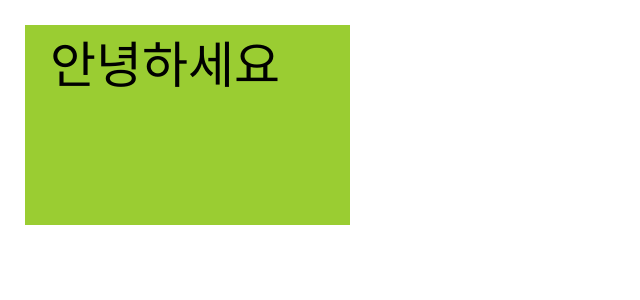
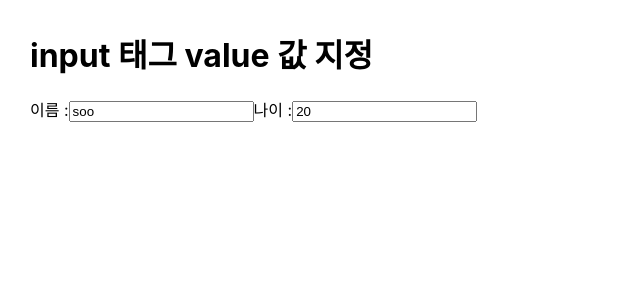
Before and after one commit to SUMIN-SUI/React, a React (Create React App) app: page / in a window 1280 px wide. Shown: the top 300 px of the page, without its empty margins (0-640 px from the left). Built offline with nearby package versions, Linux system fonts and the light colour scheme.

Commit message:
no message

```diff
--- a/src/index.js
+++ b/src/index.js
@@ -2,6 +2,7 @@ import React from "react";
 import ReactDOM from "react-dom/client";
 import "./index.css";
 import reportWebVitals from "./reportWebVitals";
+
 // import App from "./App";
 // import App_practice1_2 from "./App_practice1_2";
 // import App_practice3 from "./App_practice3";
@@ -16,7 +17,9 @@ import reportWebVitals from "./reportWebVitals";
 // import FirstScssComponent from "./style/components/FirstScssComponent";
 // import App_Nesting from "./style/App_Nesting";
 // import App_ParentSelector from "./style/components/ParentSelector";
-import App_operations from "./style/components/Operations.jsx";
+// import App_operations from "./style/components/Operations.jsx";
+// import App_useEffect from "./useEffect/App_useEffect";
+import App_useRef from "./useRef/App_useRef";
 
 const root = ReactDOM.createRoot(document.getElementById("root"));
 root.render(
@@ -34,7 +37,9 @@ root.render(
     {/* <App_styled_components_props /> */}
     {/* <App_Nesting /> */}
     {/* <App_ParentSelector /> */}
-    <App_operations />
+    {/* <App_operations /> */}
+    {/* <App_useEffect /> */}
+    <App_useRef />
   </>
 );
 
--- /dev/null
+++ b/src/useEffect/App_useEffect.js
@@ -0,0 +1,12 @@
+import React from "react";
+import AddName from "./components_useEffect/AddName";
+
+const App_useEffect = () => {
+  return (
+    <div>
+      <AddName />
+    </div>
+  );
+};
+
+export default App_useEffect;
--- /dev/null
+++ b/src/useRef/App_useRef.js
@@ -0,0 +1,20 @@
+import React from "react";
+// import UseRefComponent1 from "./UseRefComponent1";
+// import UseRefComponent2 from "./UseRefComponent2";
+// import UseRefComponent3 from "./UseRefComponent3";
+// import UseRefDom from "./UseRefDom";
+import InputValue from "./InputValue";
+
+const App_useRef = () => {
+  return (
+    <div>
+      {/* <UseRefComponent1 /> */}
+      {/* <UseRefComponent2 /> */}
+      {/* <UseRefComponent3 /> */}
+      {/* <UseRefDom /> */}
+      <InputValue />
+    </div>
+  );
+};
+
+export default App_useRef;
--- /dev/null
+++ b/src/useRef/InputValue.jsx
@@ -0,0 +1,44 @@
+import React, { useState, useRef } from "react";
+
+const InputValue = () => {
+  const [name, setName] = useState("soo");
+  const [age, setAge] = useState(20);
+
+  const nameRef = useRef();
+  const ageRef = useRef();
+
+  function changeHandler() {
+    setName(nameRef.current.value);
+    setAge(ageRef.current.value);
+  }
+
+  const style = {
+    margin: "30px",
+  };
+
+  return (
+    <div>
+      <div style={style}>
+        <h1>input 태그 value 값 지정</h1>
+        이름 :
+        <input
+          type="text"
+          value={name}
+          ref={nameRef}
+          //   onChange={(e) => setName(e.target.value)}
+          onChange={(e) => changeHandler()}
+        />
+        나이 :
+        <input
+          type="number"
+          value={age}
+          ref={ageRef}
+          //   onChange={(e) => setAge(e.target.value)}
+          onChange={(e) => changeHandler()}
+        />
+      </div>
+    </div>
+  );
+};
+
+export default InputValue;
--- /dev/null
+++ b/src/useRef/UseRefComponent1.jsx
@@ -0,0 +1,12 @@
+import React, { useRef } from "react";
+
+const UseRefComponent1 = () => {
+  const ref = useRef("안녕하세요");
+  console.log("변경 전 ref 값 : ", ref.current);
+
+  ref.current = "Hello";
+  console.log("변경 후 ref 값 : ", ref.current);
+
+  return <div></div>;
+};
+export default UseRefComponent1;
--- /dev/null
+++ b/src/useRef/UseRefComponent2.jsx
@@ -0,0 +1,27 @@
+import React, { useState, useRef } from "react";
+
+const UseRefComponent2 = () => {
+  const [count, setCount] = useState(0);
+  const countRef = useRef(0);
+
+  function addStateHandler() {
+    console.log("STATE 변경");
+    setCount(count + 1);
+  }
+
+  function addRefHandler() {
+    countRef.current = countRef.current + 1;
+    console.log(countRef.current);
+  }
+
+  return (
+    <div>
+      <h3>State 값 : {count}</h3>
+      <h3>Ref 값 : {countRef.current}</h3>
+      <button onClick={addStateHandler}>State</button>
+      <button onClick={addRefHandler}>Ref</button>
+    </div>
+  );
+};
+
+export default UseRefComponent2;
--- /dev/null
+++ b/src/useRef/UseRefComponent3.jsx
@@ -0,0 +1,33 @@
+import React, { useRef, useState } from "react";
+
+const UseRefComponent3 = () => {
+  const [refresh, setRefresh] = useState(0);
+  const countRef = useRef(0);
+  let currentVar = 0;
+
+  function refreshHandler() {
+    setRefresh(refresh + 1);
+  }
+
+  function addRefHandler() {
+    countRef.current = countRef.current + 1;
+    console.log("ref:", countRef.current);
+  }
+
+  function addVarHandler() {
+    currentVar = currentVar + 1;
+    console.log("var:", currentVar);
+  }
+
+  return (
+    <div>
+      <h3>Ref값: {countRef.current}</h3>
+      <h3>변수 값: {currentVar}</h3>
+      <button onClick={addRefHandler}>Ref</button>
+      <button onClick={addVarHandler}>Var</button>
+      <button onClick={refreshHandler}>Rendering</button>
+    </div>
+  );
+};
+
+export default UseRefComponent3;
--- /dev/null
+++ b/src/useRef/UseRefDom.jsx
@@ -0,0 +1,16 @@
+import React, { useEffect, useRef } from "react";
+
+const UseRefDom = () => {
+  const inputRef = useRef();
+  useEffect(() => {
+    console.log(inputRef);
+    inputRef.current.focus();
+  }, []);
+  return (
+    <div>
+      ID: <input type="text" ref={inputRef} />
+    </div>
+  );
+};
+
+export default UseRefDom;
```
Also changed, not shown: src/useEffect/components_useEffect/AddName.jsx (added, +45 -0 lines).
